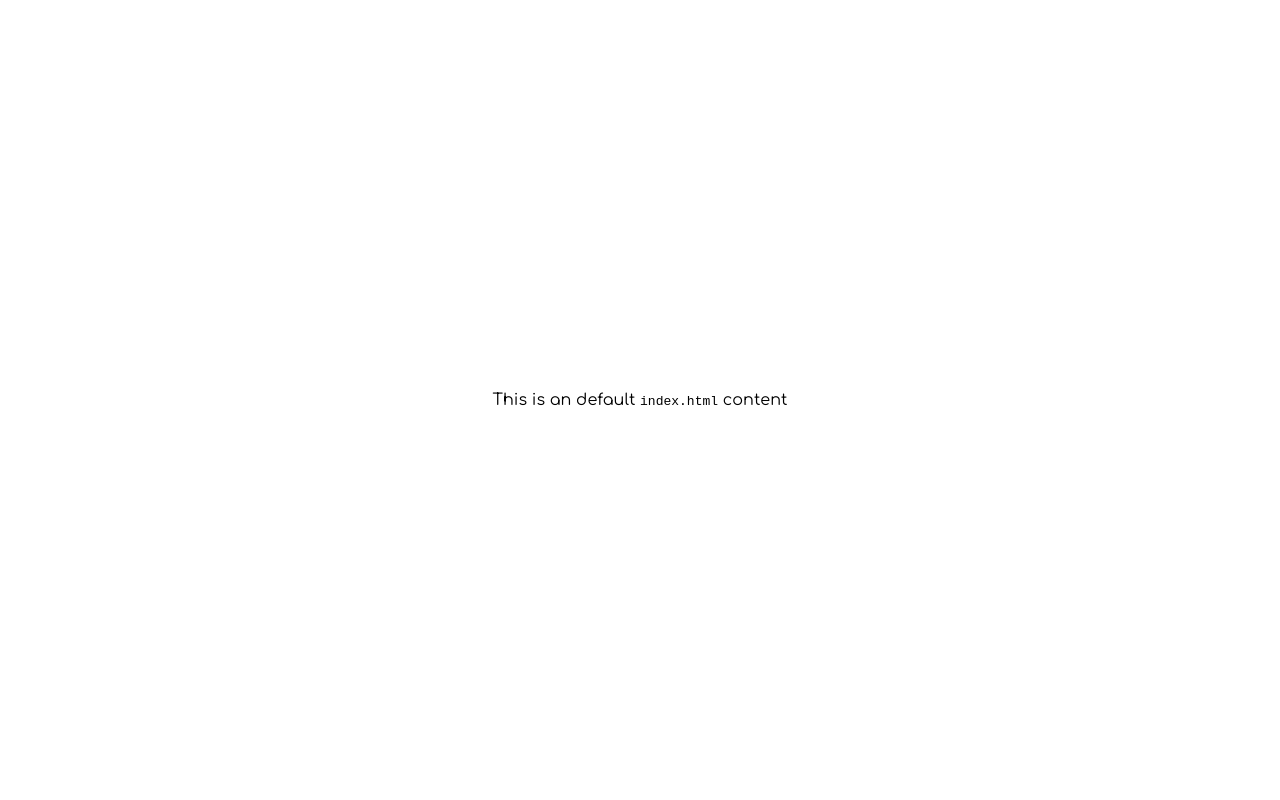
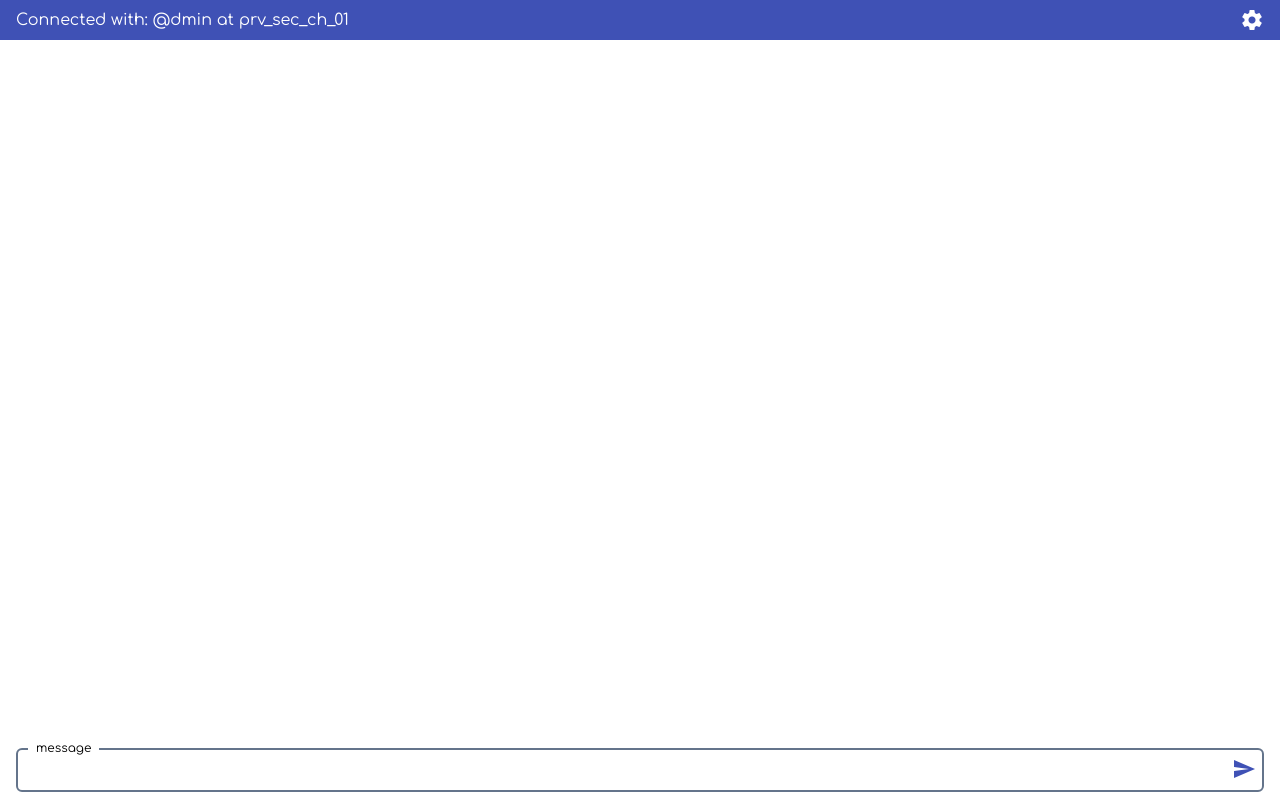
Before and after one commit to ParseThisCode/web-app, a plain HTML site: page index.html in a window 1280 px wide. Drawn offline with nearby package versions, Linux system fonts and the light colour scheme.

Commit message:
1 file modified

```diff
--- a/index.html
+++ b/index.html
@@ -1,5 +1,5 @@
 <!DOCTYPE html>
-<html lang="en" class="h-full">
+<html lang="en" class="scroll-smooth h-full">
   <head>
     <meta name="viewport" content="width=device-width" />
     <meta name="author" content="" />
@@ -11,11 +11,50 @@
     <script src="main.js" defer></script>
     <title>web-app</title>
   </head>
- <body class="grid place-items-center h-full">
-  <h1 class="">
-   This is an default
-   <span class="font-mono">index.html</span>
-   content
-  </h1>
+  <body class="grid h-full">
+    <header>
+      <nav
+        class="flex justify-between items-center py-2 px-4 text-white bg-indigo"
+      >
+        <span class="select-none">Connected with: @dmin at prv_sec_ch_01</span>
+        <span class="cursor-pointer material-icons">settings</span>
+      </nav>
+    </header>
+    <main></main>
+    <footer class="h-min w-full place-self-end flex justify-between items-center gap-4 py-2 px-4">
+      <section class="relative w-full">
+        <input
+          class="
+            outline-none
+            border-2 border-slate-500
+            focus:border-indigo
+            transition
+            duration-300
+            ease-in
+            p-2
+            pr-12
+            rounded-md
+            peer
+            w-full
+          "
+        />
+        <label
+          class="
+            absolute
+            -top-2
+            left-3
+            bg-white
+            px-2
+            text-xs
+            peer-focus:text-indigo
+            transition-all
+            duration-300
+            ease-in
+          "
+          >message</label
+        >
+        <button class="material-icons text-indigo absolute right-2 bottom-1/4 ">send</button>
+      </section>
+    </footer>
   </body>
 </html>
```
Lines whose indentation alone changed are shown as unchanged.
